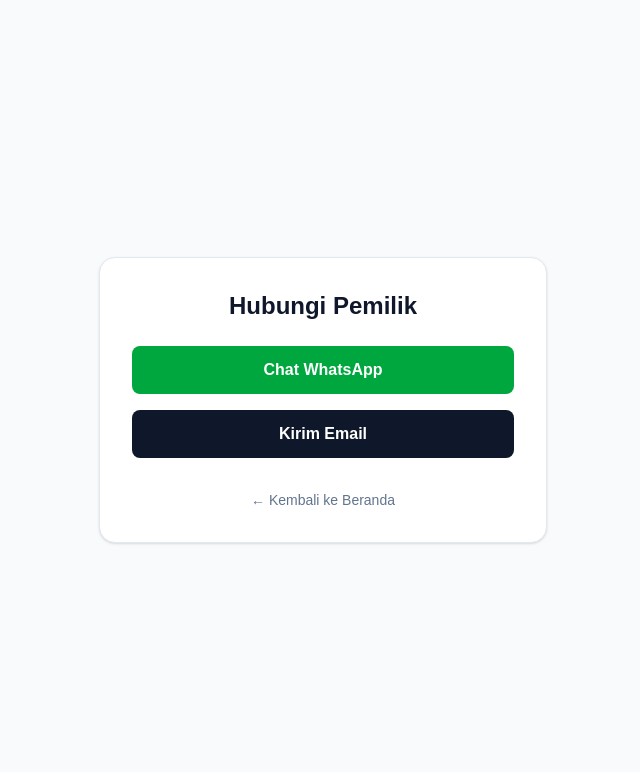
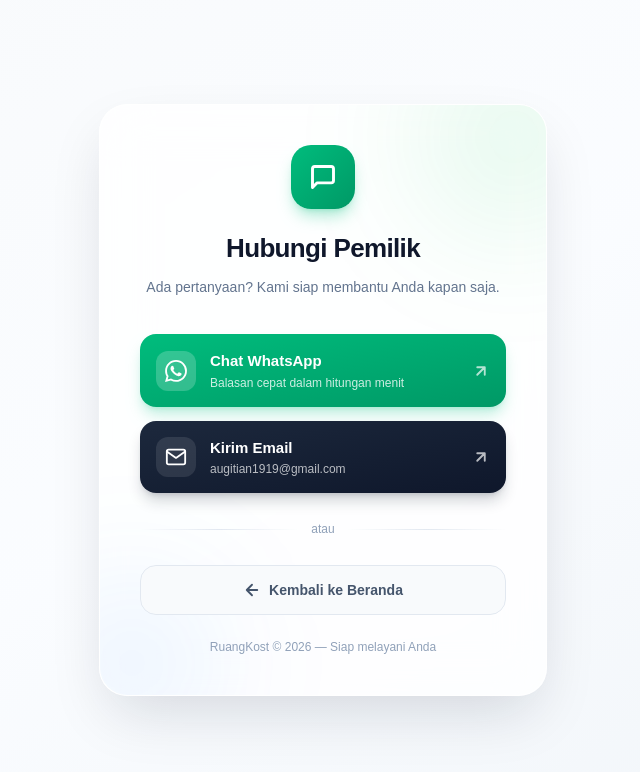
Before and after one commit to augitian1919/ruang-kost, a Next.js app: page /kontak in a window 1280 px wide. Shown: the top 772 px of the page, without its empty margins (317-957 px from the left). Built offline with nearby package versions, Linux system fonts and the light colour scheme; no server answers.

Commit message:
redesign: perbarui UI halaman kontak

```diff
--- a/app/kontak/page.tsx
+++ b/app/kontak/page.tsx
@@ -2,31 +2,97 @@
 
 export default function KontakPage() {
   return (
-    <div className="min-h-screen flex flex-col items-center justify-center p-6 bg-slate-50">
-      <div className="bg-white p-8 rounded-2xl shadow-sm border border-slate-200 max-w-md w-full text-center">
-        <h1 className="text-2xl font-bold mb-6 text-slate-900">Hubungi Pemilik</h1>
+    <div className="min-h-screen flex flex-col items-center justify-center p-6 bg-gradient-to-br from-slate-50 via-blue-50/30 to-slate-100">
+      <div className="w-full max-w-md bg-white/80 backdrop-blur-xl rounded-[28px] p-10 shadow-[0_25px_60px_-12px_rgba(15,23,42,0.15)] border border-white/60 relative overflow-hidden">
 
-        <div className="space-y-4">
+        {/* Decorative glows */}
+        <div className="absolute -top-16 -right-16 w-48 h-48 bg-green-500/10 rounded-full blur-3xl pointer-events-none" />
+        <div className="absolute -bottom-12 -left-12 w-40 h-40 bg-blue-500/10 rounded-full blur-3xl pointer-events-none" />
+
+        {/* Header */}
+        <div className="text-center mb-9 relative z-10">
+          <div className="w-16 h-16 bg-gradient-to-br from-emerald-500 to-emerald-600 rounded-[20px] flex items-center justify-center mx-auto mb-5 shadow-lg shadow-emerald-500/30">
+            <svg width="28" height="28" viewBox="0 0 24 24" fill="none" stroke="white" strokeWidth="2.5" strokeLinecap="round" strokeLinejoin="round">
+              <path d="M21 15a2 2 0 0 1-2 2H7l-4 4V5a2 2 0 0 1 2-2h14a2 2 0 0 1 2 2z"/>
+            </svg>
+          </div>
+          <h1 className="text-[26px] font-extrabold text-slate-900 tracking-tight mb-2">
+            Hubungi Pemilik
+          </h1>
+          <p className="text-sm text-slate-500 leading-relaxed">
+            Ada pertanyaan? Kami siap membantu Anda kapan saja.
+          </p>
+        </div>
+
+        {/* Buttons */}
+        <div className="flex flex-col gap-3.5 relative z-10">
+
+          {/* WhatsApp */}
           <a
             href="https://wa.me/6285802090008"
             target="_blank"
             rel="noopener noreferrer"
-            className="block w-full py-3 bg-green-600 text-white rounded-lg font-semibold hover:bg-green-700 transition"
+            className="group flex items-center gap-3.5 p-4 bg-gradient-to-br from-emerald-500 to-emerald-600 rounded-2xl text-white font-semibold shadow-lg shadow-emerald-500/25 hover:shadow-emerald-500/40 hover:scale-[1.02] hover:-translate-y-0.5 transition-all duration-300"
           >
-            Chat WhatsApp
+            <div className="w-10 h-10 bg-white/20 rounded-xl flex items-center justify-center flex-shrink-0 group-hover:bg-white/30 transition-colors">
+              <svg width="22" height="22" viewBox="0 0 24 24" fill="white">
+                <path d="M17.472 14.382c-.297-.149-1.758-.867-2.03-.967-.273-.099-.471-.148-.67.15-.197.297-.767.966-.94 1.164-.173.199-.347.223-.644.075-.297-.15-1.255-.463-2.39-1.475-.883-.788-1.48-1.761-1.653-2.059-.173-.297-.018-.458.13-.606.134-.133.298-.347.446-.52.149-.174.198-.298.298-.497.099-.198.05-.371-.025-.52-.075-.149-.669-1.612-.916-2.207-.242-.579-.487-.5-.669-.51-.173-.008-.371-.01-.57-.01-.198 0-.52.074-.792.372-.272.297-1.04 1.016-1.04 2.479 0 1.462 1.065 2.875 1.213 3.074.149.198 2.096 3.2 5.077 4.487.709.306 1.262.489 1.694.625.712.227 1.36.195 1.871.118.571-.085 1.758-.719 2.006-1.413.248-.694.248-1.289.173-1.413-.074-.124-.272-.198-.57-.347m-5.421 7.403h-.004a9.87 9.87 0 01-5.031-1.378l-.361-.214-3.741.982.998-3.648-.235-.374a9.86 9.86 0 01-1.51-5.26c.001-5.45 4.436-9.884 9.888-9.884 2.64 0 5.122 1.03 6.988 2.898a9.825 9.825 0 012.893 6.994c-.003 5.45-4.437 9.884-9.885 9.884m8.413-18.297A11.815 11.815 0 0012.05 0C5.495 0 .16 5.335.157 11.892c0 2.096.547 4.142 1.588 5.945L.057 24l6.305-1.654a11.882 11.882 0 005.683 1.448h.005c6.554 0 11.89-5.335 11.893-11.893a11.821 11.821 0 00-3.48-8.413z"/>
+              </svg>
+            </div>
+            <div className="flex-1 min-w-0">
+              <div className="text-[15px] font-bold">Chat WhatsApp</div>
+              <div className="text-xs opacity-80 font-normal mt-0.5">Balasan cepat dalam hitungan menit</div>
+            </div>
+            <svg width="18" height="18" viewBox="0 0 24 24" fill="none" stroke="white" strokeWidth="2.5" strokeLinecap="round" strokeLinejoin="round" className="opacity-70 flex-shrink-0">
+              <path d="M7 17L17 7M17 7H7M17 7V17"/>
+            </svg>
           </a>
 
+          {/* Email */}
           <a
             href="mailto:augitian1919@gmail.com"
-            className="block w-full py-3 bg-slate-900 text-white rounded-lg font-semibold hover:bg-slate-800 transition"
+            className="group flex items-center gap-3.5 p-4 bg-gradient-to-br from-slate-800 to-slate-900 rounded-2xl text-white font-semibold shadow-lg shadow-slate-900/20 hover:shadow-slate-900/30 hover:scale-[1.02] hover:-translate-y-0.5 transition-all duration-300"
           >
-            Kirim Email
+            <div className="w-10 h-10 bg-white/10 rounded-xl flex items-center justify-center flex-shrink-0 group-hover:bg-white/20 transition-colors">
+              <svg width="22" height="22" viewBox="0 0 24 24" fill="none" stroke="white" strokeWidth="2" strokeLinecap="round" strokeLinejoin="round">
+                <path d="M4 4h16c1.1 0 2 .9 2 2v12c0 1.1-.9 2-2 2H4c-1.1 0-2-.9-2-2V6c0-1.1.9-2 2-2z"/>
+                <polyline points="22,6 12,13 2,6"/>
+              </svg>
+            </div>
+            <div className="flex-1 min-w-0">
+              <div className="text-[15px] font-bold">Kirim Email</div>
+              <div className="text-xs opacity-70 font-normal mt-0.5">augitian1919@gmail.com</div>
+            </div>
+            <svg width="18" height="18" viewBox="0 0 24 24" fill="none" stroke="white" strokeWidth="2.5" strokeLinecap="round" strokeLinejoin="round" className="opacity-70 flex-shrink-0">
+              <path d="M7 17L17 7M17 7H7M17 7V17"/>
+            </svg>
           </a>
+
         </div>
 
-        <Link href="/" className="mt-8 text-slate-500 hover:text-slate-900 block text-sm">
-          &larr; Kembali ke Beranda
+        {/* Divider */}
+        <div className="flex items-center gap-3 my-7 relative z-10">
+          <div className="flex-1 h-px bg-gradient-to-r from-transparent via-slate-200 to-transparent" />
+          <span className="text-xs text-slate-400 font-medium">atau</span>
+          <div className="flex-1 h-px bg-gradient-to-l from-transparent via-slate-200 to-transparent" />
+        </div>
+
+        {/* Back Link */}
+        <Link
+          href="/"
+          className="group flex items-center justify-center gap-2 p-3.5 bg-slate-50 border-[1.5px] border-slate-200 rounded-2xl text-slate-600 font-semibold text-sm hover:bg-slate-100 hover:border-slate-300 hover:text-slate-800 transition-all duration-200 relative z-10"
+        >
+          <svg width="18" height="18" viewBox="0 0 24 24" fill="none" stroke="currentColor" strokeWidth="2.5" strokeLinecap="round" strokeLinejoin="round" className="group-hover:-translate-x-0.5 transition-transform">
+            <path d="M19 12H5M12 19l-7-7 7-7"/>
+          </svg>
+          Kembali ke Beranda
         </Link>
+
+        {/* Footer */}
+        <div className="text-center mt-6 relative z-10">
+          <p className="text-xs text-slate-400">RuangKost © 2026 — Siap melayani Anda</p>
+        </div>
+
       </div>
     </div>
   );
```
